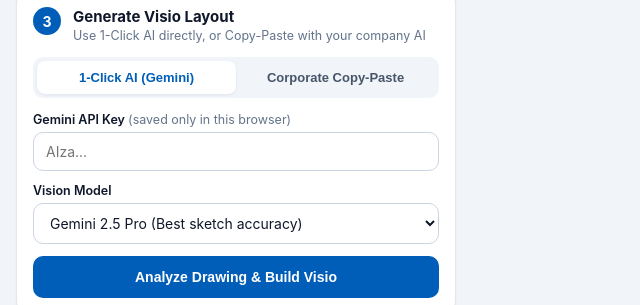
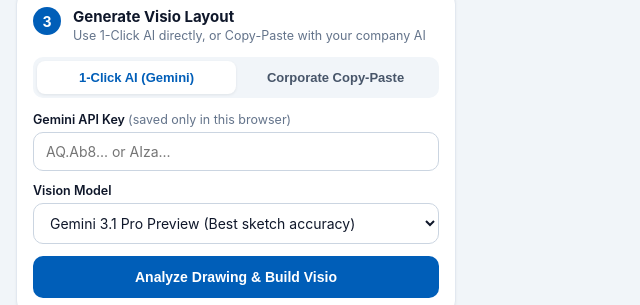
Before and after one commit to jruble-7027/omron, a plain HTML site: page index.html in a window 1280 px wide. Shown: the part 1244-1549 px from the top of the page, without its empty margins (0-640 px from the left). Drawn offline with nearby package versions, Linux system fonts and the light colour scheme.

Commit message:
Update Gemini model options to gemini-3.1-pro-preview and gemini-3-flash-preview

```diff
--- a/index.html
+++ b/index.html
@@ -113,13 +113,14 @@
           <div id="panelDirect" class="tab-panel">
             <div class="field-row">
               <label for="apiKeyInput">Gemini API Key <span class="muted">(saved only in this browser)</span></label>
-              <input id="apiKeyInput" type="password" placeholder="AIza..." autocomplete="off" />
+              <input id="apiKeyInput" type="password" placeholder="AQ.Ab8... or AIza..." autocomplete="off" />
             </div>
             <div class="field-row">
               <label for="modelSelect">Vision Model</label>
               <select id="modelSelect">
-                <option value="gemini-2.5-pro">Gemini 2.5 Pro (Best sketch accuracy)</option>
-                <option value="gemini-2.5-flash">Gemini 2.5 Flash (Faster)</option>
+                <option value="gemini-3.1-pro-preview">Gemini 3.1 Pro Preview (Best sketch accuracy)</option>
+                <option value="gemini-3-flash-preview">Gemini 3 Flash Preview (Faster)</option>
+                <option value="gemini-2.5-flash">Gemini 2.5 Flash (Legacy fast)</option>
               </select>
             </div>
             <button id="btnAnalyze" type="button" class="btn btn-primary btn-block">
```
